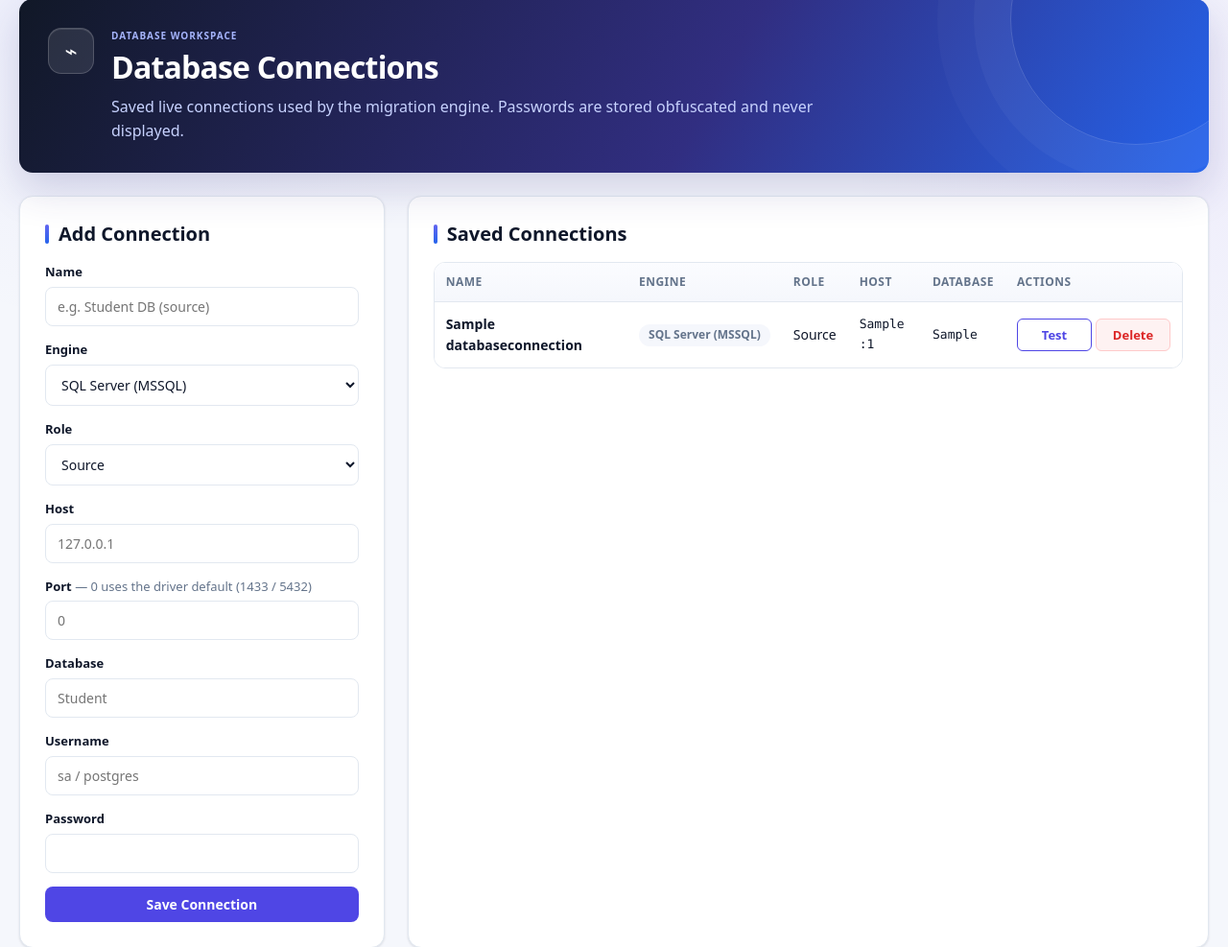
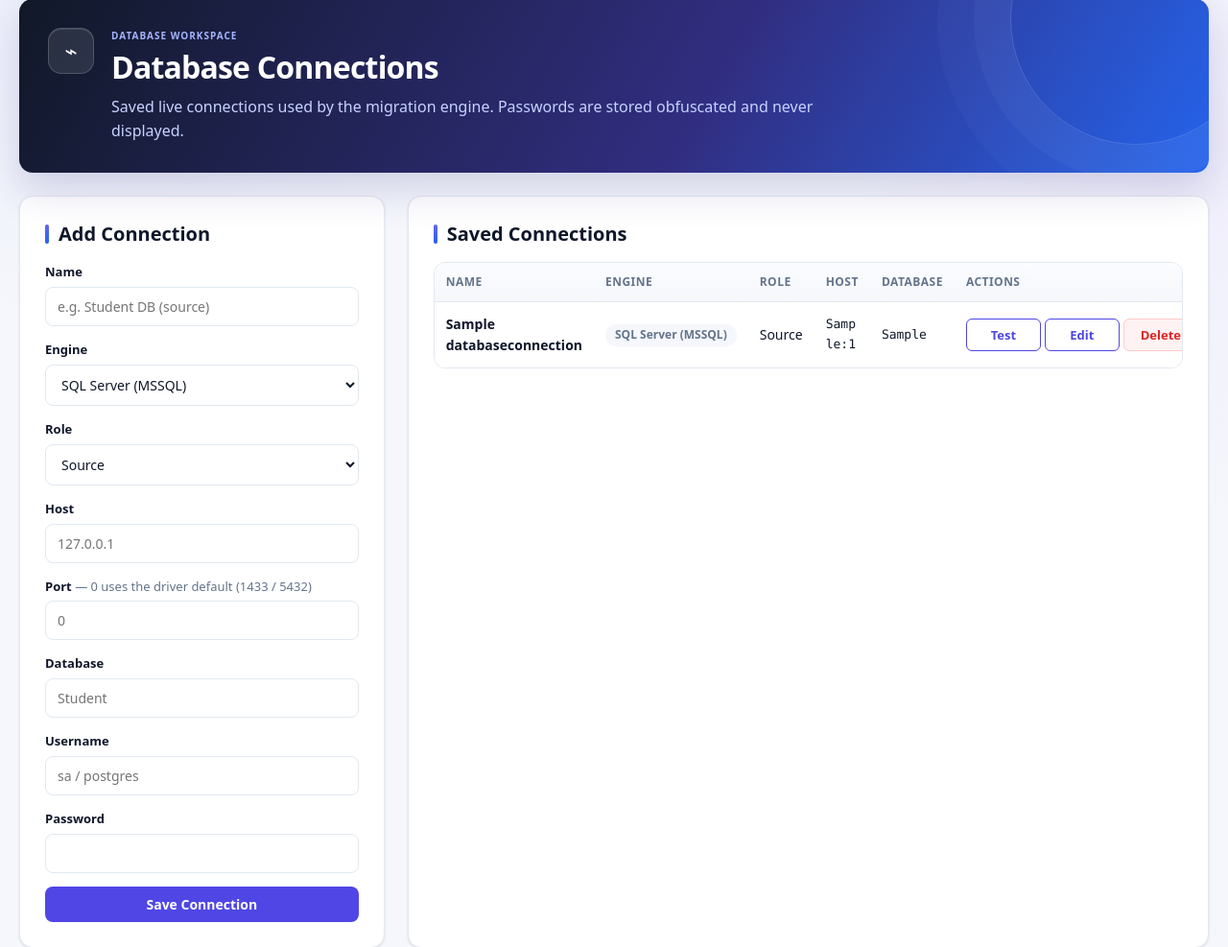
Before and after one commit to Raihan-89/dialectbridge, a Django app: page /connections/ in a window 1280 px wide. Shown: the part 102-1089 px from the top of the page at 96% size. Run offline with Django 5.2, Linux system fonts and the light colour scheme; tables that the repository leaves empty hold one stand-in row (values such as "Sample post").

Commit message:
feat: Add edit feature for database connections via UI modal and API

```diff
--- a/apps/converter/templates/converter/base.html
+++ b/apps/converter/templates/converter/base.html
@@ -351,6 +351,18 @@
         .confirm-card h2 { margin:0 0 8px; font-size:21px; }
         .confirm-card p { margin:0; color:var(--muted); font-size:14px; line-height:1.6; overflow-wrap:anywhere; }
         .confirm-actions { display:flex; justify-content:flex-end; gap:10px; padding:16px 26px; border-top:1px solid var(--border); background:#f8fafc; }
+
+        /* ---- edit modal ---- */
+        .modal-overlay {
+            position: fixed; inset: 0; z-index: 200;
+            display: flex; align-items: center; justify-content: center;
+            background: rgba(15,23,42,.55); backdrop-filter: blur(4px);
+            padding: 20px;
+        }
+        .modal-card {
+            max-height: calc(100vh - 40px); overflow-y: auto;
+            box-shadow: 0 24px 70px rgba(15,23,42,.28);
+        }
         .bulk-toolbar { display:flex; align-items:center; justify-content:space-between; gap:12px; padding:10px 12px; margin-bottom:10px; border:1px solid var(--border); border-radius:10px; background:#f8fafc; }
         .bulk-toolbar[hidden] { display:none; }
         .bulk-count { color:var(--muted); font-size:13px; font-weight:600; }
--- a/apps/converter/templates/converter/connections.html
+++ b/apps/converter/templates/converter/connections.html
@@ -88,6 +88,7 @@
                                     <input type="hidden" name="connection_id" value="{{ conn.pk }}">
                                     <button type="submit" class="btn btn-sm btn-outline history-action-btn">Test</button>
                                 </form>
+                                <button type="button" class="btn btn-sm btn-outline history-action-btn" onclick="openEditModal({{ conn.pk }}, '{{ conn.name|escapejs }}', '{{ conn.engine }}', '{{ conn.role }}', '{{ conn.host|escapejs }}', {{ conn.port }}, '{{ conn.database|escapejs }}', '{{ conn.username|escapejs }}')">Edit</button>
                                 <form method="post" data-confirm data-confirm-title="Delete connection?" data-confirm-message="{{ conn.name }} will be removed. Saved migrations using this connection may also be deleted.">{% csrf_token %}
                                     <input type="hidden" name="action" value="delete">
                                     <input type="hidden" name="connection_id" value="{{ conn.pk }}">
@@ -108,4 +109,73 @@
         {% endif %}
     </div>
 </div>
+
+<div id="editModal" class="modal-overlay" style="display:none;" onclick="if(event.target===this)closeEditModal()">
+    <div class="card modal-card" style="max-width:560px;width:100%;">
+        <div style="display:flex;justify-content:space-between;align-items:center;margin-bottom:16px;">
+            <h2 class="panel-title" style="margin:0;">Edit Connection</h2>
+            <button type="button" class="btn btn-sm btn-outline" onclick="closeEditModal()">✕</button>
+        </div>
+        <form method="post" class="form-grid">
+            {% csrf_token %}
+            <input type="hidden" name="action" value="update">
+            <input type="hidden" name="connection_id" id="edit-connection-id">
+            <div class="field">
+                <label for="edit-name">Name</label>
+                <input type="text" name="name" id="edit-name" required>
+            </div>
+            <div class="field">
+                <label for="edit-engine">Engine</label>
+                <select name="engine" id="edit-engine" required>
+                    {% for value, label in engine_choices %}<option value="{{ value }}">{{ label }}</option>{% endfor %}
+                </select>
+            </div>
+            <div class="field">
+                <label for="edit-role">Role</label>
+                <select name="role" id="edit-role">
+                    {% for value, label in role_choices %}<option value="{{ value }}">{{ label }}</option>{% endfor %}
+                </select>
+            </div>
+            <div class="field">
+                <label for="edit-host">Host</label>
+                <input type="text" name="host" id="edit-host" required>
+            </div>
+            <div class="field">
+                <label for="edit-port">Port <span class="hint">— 0 uses the driver default</span></label>
+                <input type="number" name="port" id="edit-port" placeholder="0">
+            </div>
+            <div class="field">
+                <label for="edit-database">Database</label>
+                <input type="text" name="database" id="edit-database" required>
+            </div>
+            <div class="field">
+                <label for="edit-username">Username</label>
+                <input type="text" name="username" id="edit-username" required>
+            </div>
+            <div class="field">
+                <label for="edit-password">Password <span class="hint">— leave blank to keep current</span></label>
+                <input type="password" name="password" id="edit-password" placeholder="Leave blank to keep current">
+            </div>
+            <button type="submit" class="btn">Update Connection</button>
+        </form>
+    </div>
+</div>
+
+<script>
+function openEditModal(pk, name, engine, role, host, port, database, username) {
+    document.getElementById('edit-connection-id').value = pk;
+    document.getElementById('edit-name').value = name;
+    document.getElementById('edit-engine').value = engine;
+    document.getElementById('edit-role').value = role;
+    document.getElementById('edit-host').value = host;
+    document.getElementById('edit-port').value = port || '';
+    document.getElementById('edit-database').value = database;
+    document.getElementById('edit-username').value = username;
+    document.getElementById('edit-password').value = '';
+    document.getElementById('editModal').style.display = 'flex';
+}
+function closeEditModal() {
+    document.getElementById('editModal').style.display = 'none';
+}
+</script>
 {% endblock %}
--- a/apps/converter/web_views.py
+++ b/apps/converter/web_views.py
@@ -155,6 +155,21 @@ def connections_view(request):
             conn.set_password(request.POST.get("password", ""))
             conn.save()
             messages.success(request, f"Connection '{conn.name}' saved.")
+            return redirect("connections")
+        if action == "update":
+            conn = get_object_or_404(DatabaseConnection, pk=request.POST.get("connection_id"))
+            conn.name = request.POST.get("name", conn.name).strip()
+            conn.engine = request.POST.get("engine", conn.engine)
+            conn.role = request.POST.get("role", conn.role)
+            conn.host = request.POST.get("host", conn.host).strip()
+            conn.port = int(request.POST.get("port") or 0)
+            conn.database = request.POST.get("database", conn.database).strip()
+            conn.username = request.POST.get("username", conn.username).strip()
+            new_password = request.POST.get("password", "")
+            if new_password:
+                conn.set_password(new_password)
+            conn.save()
+            messages.success(request, f"Connection '{conn.name}' updated.")
             return redirect("connections")
         if action == "delete":
             conn = get_object_or_404(DatabaseConnection, pk=request.POST.get("connection_id"))
```
